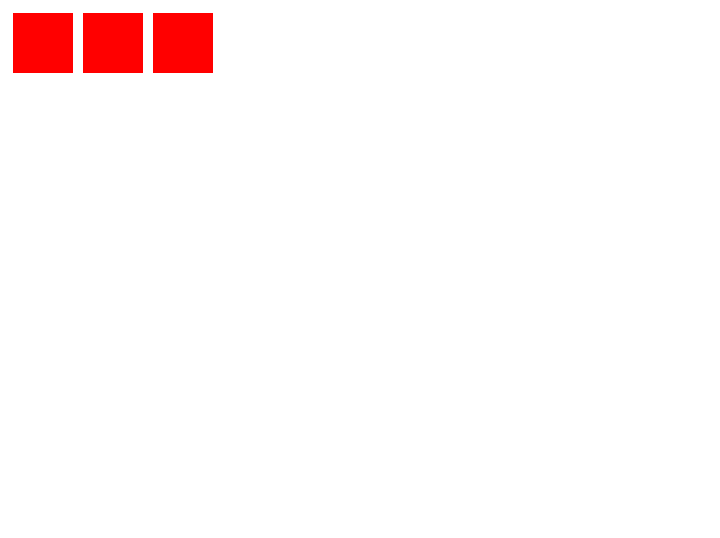
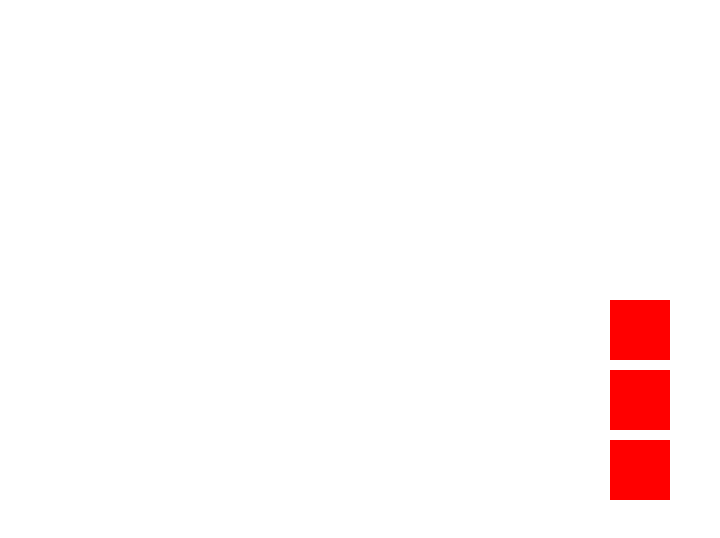
Before and after one commit to jvjs3g/FlexBox, a plain HTML site: page index.html in a window 1280 px wide. Shown: the whole page, without its empty margins (0-720 px from the left). Drawn offline with Linux system fonts and the light colour scheme.

Commit message:
Alinhamento de conteúdo

```diff
--- a/styles.css
+++ b/styles.css
@@ -1,6 +1,14 @@
+html, body, #app {
+  height: 100%;
+  margin: 0;
+}
+
 #app {
   display: flex;
-  flex-direction: row;
+  flex-direction: column;
+
+  align-items: center;
+  justify-content: center;
 }
 
 .box {
```
